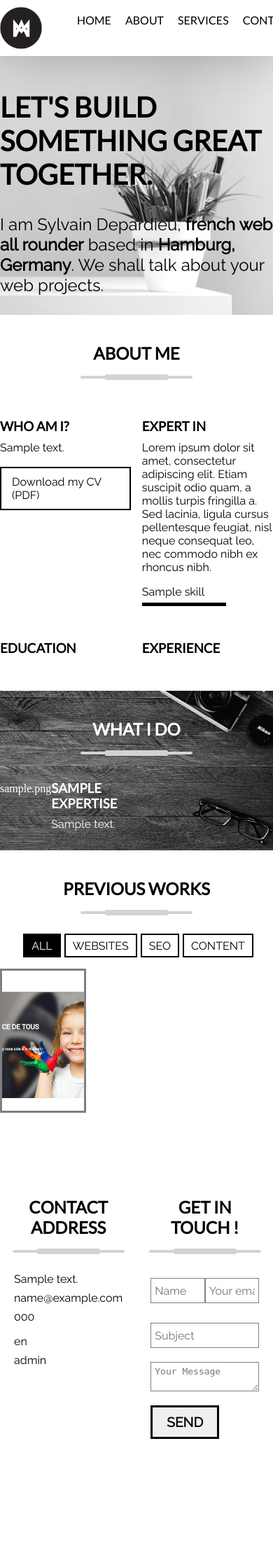
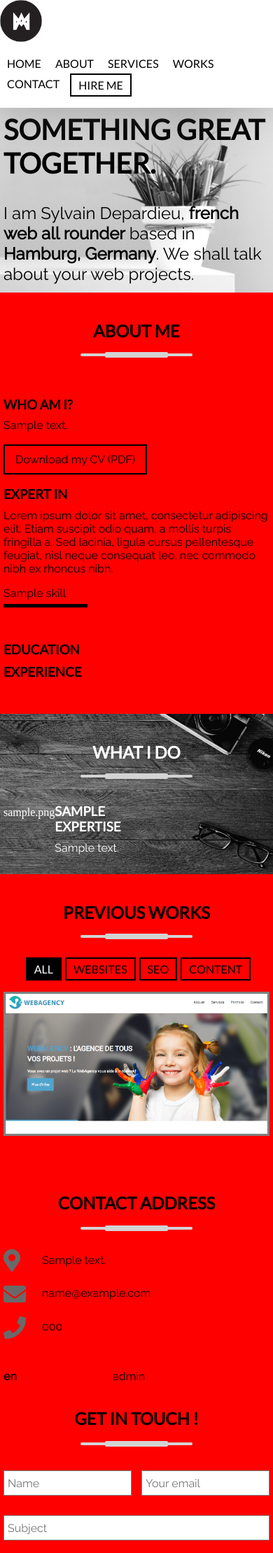
Before and after one commit to SylvainDep/portfolio, a PHP site: page / in a window 390 px wide. Shown: the top 2219 px of the page at 70% size. Run offline with PHP 8.4, Linux system fonts and the light colour scheme; tables that the repository leaves empty or names only in its code hold one stand-in row (values such as "Sample post"); a map, chart or similar area stays blank; some libraries are stand-ins or nearby versions; grey boxes are pictures that could not be loaded.

Commit message:
responsive integration

```diff
--- a/controller/adminboard.php
+++ b/controller/adminboard.php
@@ -89,12 +89,13 @@ class AdminBoard
 
         $updater->setWorks($id, $link, $category);
 
-        if(file_exists('/public/img/works/work_' . $id . '.png')) {
-            chmod('/public/img/works/work_' . $id . '.png',0755); //Change the file permissions if allowed
-            unlink('/public/img/works/work_' . $id . '.png'); //remove the file
+        unlink('public/img/works/work_' . $id . '.png'); //remove the file
+
+        if (move_uploaded_file($picture['tmp_name'], 'public/img/works/work_' . $id . '.png')) {
+            echo 'all good';
+        } else {
+            echo 'meeeeh';
         }
-
-        move_uploaded_file($picture['tmp_name'], '/public/img/works/work_' . $id . '.png');
 
         header('Location: index.php?action=homeadmin');
     }
@@ -105,12 +106,20 @@ class AdminBoard
 
         $updater->insertWorks($link, $category);
 
-        if(file_exists('/public/img/works/work_' . $id . '.png')) {
-            chmod('/public/img/works/work_' . $id . '.png',0755); //Change the file permissions if allowed
-            unlink('/public/img/works/work_' . $id . '.png'); //remove the file
+        $lastinsert = $updater->getLastWorkId();
+        echo $lastinsert;
+        echo $picture['tmp_name'];
+    }
+
+    static function editResume($resume)
+    {
+        unlink('public/pdf/resume_sylvain_depardieu.pdf'); //remove the file
+
+        if (move_uploaded_file($resume['tmp_name'], 'public/pdf/resume_sylvain_depardieu.pdf')) {
+            echo 'all good';
+        } else {
+            echo 'meeeeh';
         }
-
-        move_uploaded_file($picture['tmp_name'], __DIR__ . '/public/img/works/work_' . $id . '.png');
 
         header('Location: index.php?action=homeadmin');
     }
--- a/model/updater.php
+++ b/model/updater.php
@@ -115,4 +115,12 @@ class Updater extends Manager
 
         return $addeddata;
     }
+
+    public function getLastWorkId()
+    {
+        $db = $this->dbConnect();
+        $req = $db->lastInsertId();
+
+        return $req;
+    }
 }
--- /dev/null
+++ b/public/css/mobile.css
@@ -0,0 +1,92 @@
+@media screen and (max-width: 768px) {
+    body {
+        background-color: red;
+    }
+
+    header {
+        height: auto;
+    }
+
+    nav {
+        display: block;
+    }
+
+    nav ul {
+        padding: 0px;
+        flex-wrap: wrap;
+
+    }
+
+    #hero_area {
+        height: initial;
+        width: calc(100% - 10px);
+    }
+
+    #perso_skills {
+        display: block;
+    }
+
+    #perso_skills > * {
+        width: 100%;
+    }
+
+    #personal_path {
+        display: block;
+    }
+
+    #personal_path > * {
+        width: 100%;
+    }
+
+    #expertise_block {
+        display: block;
+    }
+
+    .experience_block .context {
+        width: 30%;
+    }
+
+    .experience_block .main {
+        width: 70%
+    }
+
+    #works_block {
+        display: block;
+    }
+
+    #works_block > * {
+        width: calc(100% - 6px)!important;
+    }
+
+    #work_selector ul {
+        flex-wrap: wrap;
+    }
+
+    #contact {
+        display: block;
+    }
+
+    #contact > * {
+        width: 100%;
+        padding: 0;
+    }
+
+    #language_list {
+        display: block;
+    }
+
+    .language_sample {
+        border-right-width: 0px;
+        padding: 0px;
+    }
+
+    .language_sample p:first-child {
+        font-weight: bold;
+        display: inline-block;
+        width: 40%;
+    }
+
+    .language_sample p:last-child {
+        display: inline-block;
+    }
+}
--- a/public/css/style.css
+++ b/public/css/style.css
@@ -3,7 +3,7 @@ body {
 }
 
 section:not(:first-child) {
-    padding: 20px 0;
+    padding: 20px 5px;
 }
 
 .content {
@@ -32,6 +32,8 @@ p, label, input, a {
     font-size: 1em;
 }
 
+
+
 /* NAVIGATION */
 
 header {
@@ -40,6 +42,7 @@ header {
     width: 100%;
     background-color: white;
     box-shadow: 0px -40px 100px 10px #656565;
+    z-index: 2000;
 }
 
 header img {
@@ -69,6 +72,12 @@ nav ul li:last-child {
     margin-left: 5px;
 }
 
+nav a {
+    text-decoration: none;
+    color: black;
+    font-family: 'Lato', sans-serif;
+}
+
 /* HERO */
 
 #hero_area {
@@ -76,6 +85,7 @@ nav ul li:last-child {
     width: 100%;
     background: url("/public/img/background.png") no-repeat right bottom;
     background-size: cover;
+    padding: 0 5px;
 }
 
 #hero_text_area {
@@ -130,6 +140,8 @@ nav ul li:last-child {
     display: inline-block;
     margin-top: 10px;
     border: 2px solid black;
+    text-decoration: none;
+    color: black;
 }
 
 #download_resume:hover {
@@ -229,6 +241,7 @@ nav ul li:last-child {
     list-style-type: none;
     border: 2px solid black;
     margin-left: 5px;
+    cursor: pointer;
 }
 
 .current {
@@ -280,6 +293,23 @@ nav ul li:last-child {
 
 #contact {
     display: flex;
+    line-height: 2em;
+}
+
+#contact_list {
+    margin-bottom: 30px;
+}
+
+#contact_list p {
+    margin-bottom: 15px;
+}
+
+#contact_list i {
+    color: dimgrey;
+    margin-right: 5px;
+    font-size: 2em;
+    width: 50px;
+    vertical-align: middle;
 }
 
 #contact > * {
@@ -290,6 +320,16 @@ nav ul li:last-child {
 #language_list {
     display: flex;
     width: 100%;
+}
+
+.language_sample {
+    padding: 0 20px;
+    border-right: 2px solid dimgrey;
+}
+
+.language_sample:last-child {
+    padding-right: 0 ;
+    border-right-width: 0px;
 }
 
 #contact_form > * {
@@ -361,6 +401,10 @@ nav ul li:last-child {
 
 /* LOGIN */
 
+#loginlink {
+    cursor: pointer;
+}
+
 .popup_button {
     background-color: white;
     color: dimgray;
--- a/public/js/Launcher.js
+++ b/public/js/Launcher.js
@@ -1,2 +1,2 @@
+GalleryFilter.init();
 ToggleLogin.init();
-GalleryFilter.init();
--- /dev/null
+++ b/public/js/LauncherAdmin.js
@@ -0,0 +1,2 @@
+ToggleAddWork.init();
+ToggleLogin.init();
--- a/public/js/togglelogin.js
+++ b/public/js/togglelogin.js
@@ -8,7 +8,7 @@ var ToggleLogin = (function () {
 
     self.init = function () {
         LoginProcess.LoginLink.addEventListener("click", function (e) {
-            e.preventDefault();
+
 
             if (LoginProcess.LoginBox.style.display === "none") {
                 LoginProcess.LoginBox.style.display = "flex";
@@ -18,28 +18,9 @@ var ToggleLogin = (function () {
         });
 
         LoginProcess.LoginBox.addEventListener("click", function (e) {
-            e.preventDefault();
 
             if (e.target === this) {
                 LoginProcess.LoginBox.style.display = "none";
-            }
-        });
-
-        AddWorkProcess.AddWorkLink.addEventListener("click", function (e) {
-            e.preventDefault();
-
-            if (AddWorkProcess.AddWorkBox.style.display === "none") {
-                AddWorkProcess.AddWorkBox.style.display = "flex";
-            } else {
-                AddWorkProcess.AddWorkBox.style.display = "none";
-            }
-        });
-
-        AddWorkProcess.AddWorkBox.addEventListener("click", function (e) {
-            e.preventDefault();
-
-            if (e.target === this) {
-                AddWorkProcess.AddWorkBox.style.display = "none";
             }
         });
 
--- a/router.php
+++ b/router.php
@@ -46,6 +46,9 @@ class Router
                     case 'editlanguage':
                         AdminBoard::editLanguage($_GET['id'], $_POST['language'], $_POST['level']);
                         break;
+                    case 'edit_resume':
+                        AdminBoard::editResume($_FILES['resume']);
+                        break;
                     default:
                         new Home();
                 }
--- a/view/menu.php
+++ b/view/menu.php
@@ -3,11 +3,24 @@
 <nav>
     <img src="/public/img/logo.png" />
     <ul>
-        <li>Home</li>
-        <li>About</li>
-        <li>Services</li>
-        <li>Contact</li>
-        <li>Hire me</li>
+        <li>
+            <a href="/#body">Home</a>
+        </li>
+        <li>
+            <a href="/#about">About</a>
+        </li>
+        <li>
+            <a href="/#expertises">Services</a>
+        </li>
+        <li>
+            <a href="/#works">Works</a>
+        </li>
+        <li>
+            <a href="/#contact">Contact</a>
+        </li>
+        <li>
+            <a href="/#contact">Hire me</a>
+        </li>
     </ul>
 </nav>
 
--- a/view/template.php
+++ b/view/template.php
@@ -33,7 +33,7 @@ while ($data = $works->fetch()) {
         </style>
     </head>
 
-    <body>
+    <body id="body">
     <section id="header">
         <header>
             <div class="content">
@@ -61,7 +61,7 @@ while ($data = $works->fetch()) {
                 <div id="intro">
                     <h3>Who <strong>am I</strong>?</h3>
                     <p><?= $introtext['description'] ?></p>
-                    <a id="download_resume">Download my CV (PDF)</a>
+                    <a id="download_resume" href="../public/pdf/resume_sylvain_depardieu.pdf">Download my CV (PDF)</a>
                 </div>
                 <div id="skills">
                     <h3>Expert <strong>in</strong></h3>
@@ -163,18 +163,10 @@ while ($data = $works->fetch()) {
             <?= $separator ?>
             <div id="work_selector">
                 <ul>
-                    <li id="selector_all" class="current">
-                        <a id="selector_all" class="current">All</a>
-                    </li>
-                    <li>
-                        <a id="selector_websites" class="hidden">Websites</a>
-                    </li>
-                    <li>
-                        <a id="selector_seo" class="hidden">SEO</a>
-                    </li>
-                    <li>
-                        <a id="selector_content" class="hidden">Content</a>
-                    </li>
+                    <li id="selector_all" class="current">All</li>
+                    <li id="selector_websites" class="hidden">Websites</li>
+                    <li id="selector_seo" class="hidden">SEO</li>
+                    <li id="selector_content" class="hidden">Content</li>
                 </ul>
             </div>
             <div id="works_block">
@@ -204,9 +196,9 @@ while ($data = $works->fetch()) {
             <h2>Contact Address</h2>
             <?= $separator ?>
             <div id="contact_list">
-                <p><?= $contact['address'] ?></p>
-                <p><?= $contact['mail'] ?></p>
-                <p><?= $contact['phone'] ?></p>
+                <p><i class="fas fa-map-marker-alt"></i><?= $contact['address'] ?></p>
+                <p><i class="fas fa-envelope"></i><?= $contact['mail'] ?></p>
+                <p><i class="fas fa-phone"></i><?= $contact['phone'] ?></p>
             </div>
             <div id="language_list">
                 <?php while ($data = $languages->fetch())
```
Also changed, not shown: public/css/admin.css (+24 -8 lines), public/js/GalleryFilter.js (+70 -1 lines), public/js/toggleaddwork.js (added, +29 -0 lines), view/admin.php (+11 -17 lines), 2 other files.
